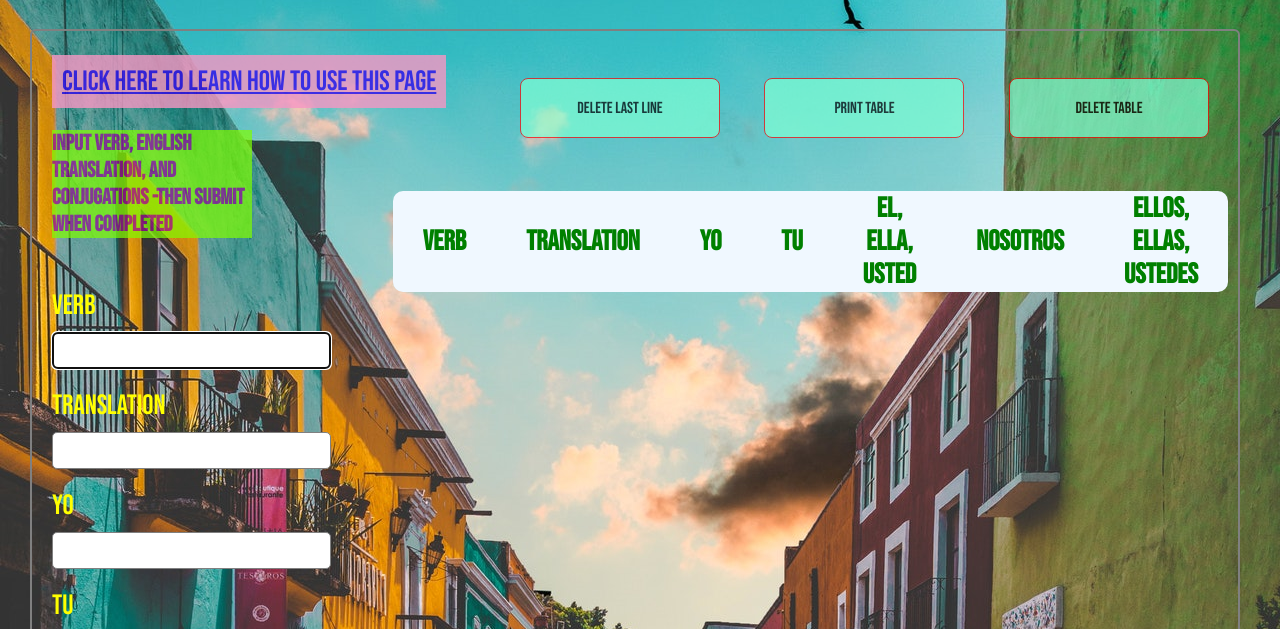
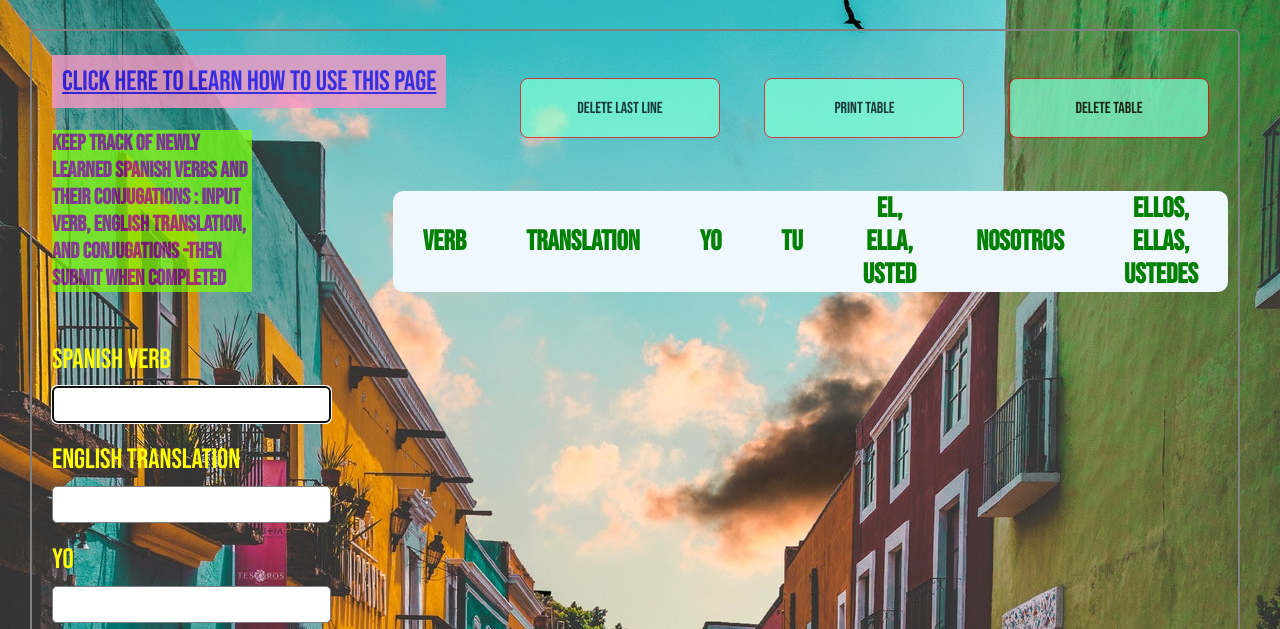
Before and after one commit to annaspencer/spanishverbconjugation, a plain HTML site: page index.html in a window 1280 px wide. Shown: the part 130-759 px from the top of the page. Drawn offline with Linux system fonts and the light colour scheme; a web font is replaced by a local one.

Commit message:
Update index.html

```diff
--- a/index.html
+++ b/index.html
@@ -32,12 +32,13 @@
          </div>
       <form id="tableForm">
 
-        <h6>Input Verb, English Translation, and conjugations -then submit when completed</h6>
+        <h6>Keep track of newly learned Spanish verbs and their conjugations :
+          Input Verb, English Translation, and conjugations -then submit when completed</h6>
 
-        <label for="verb">Verb</label>
+        <label for="verb">Spanish Verb</label>
         <input type="text" id="verb" autofocus />
 
-        <label for="translation">Translation</label>
+        <label for="translation">English Translation</label>
         <input type="text" id="translation" />
 
         <label for="yo"> Yo </label>
```
